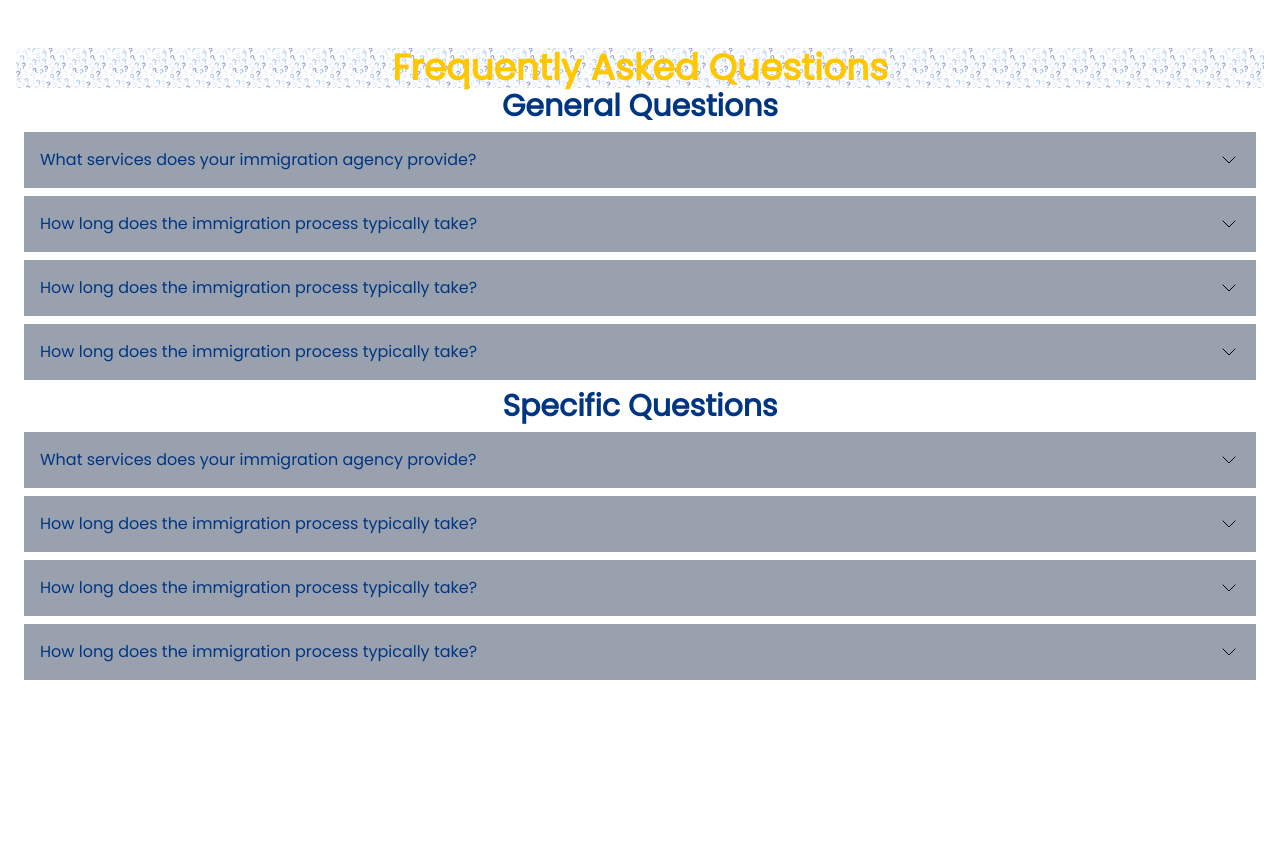
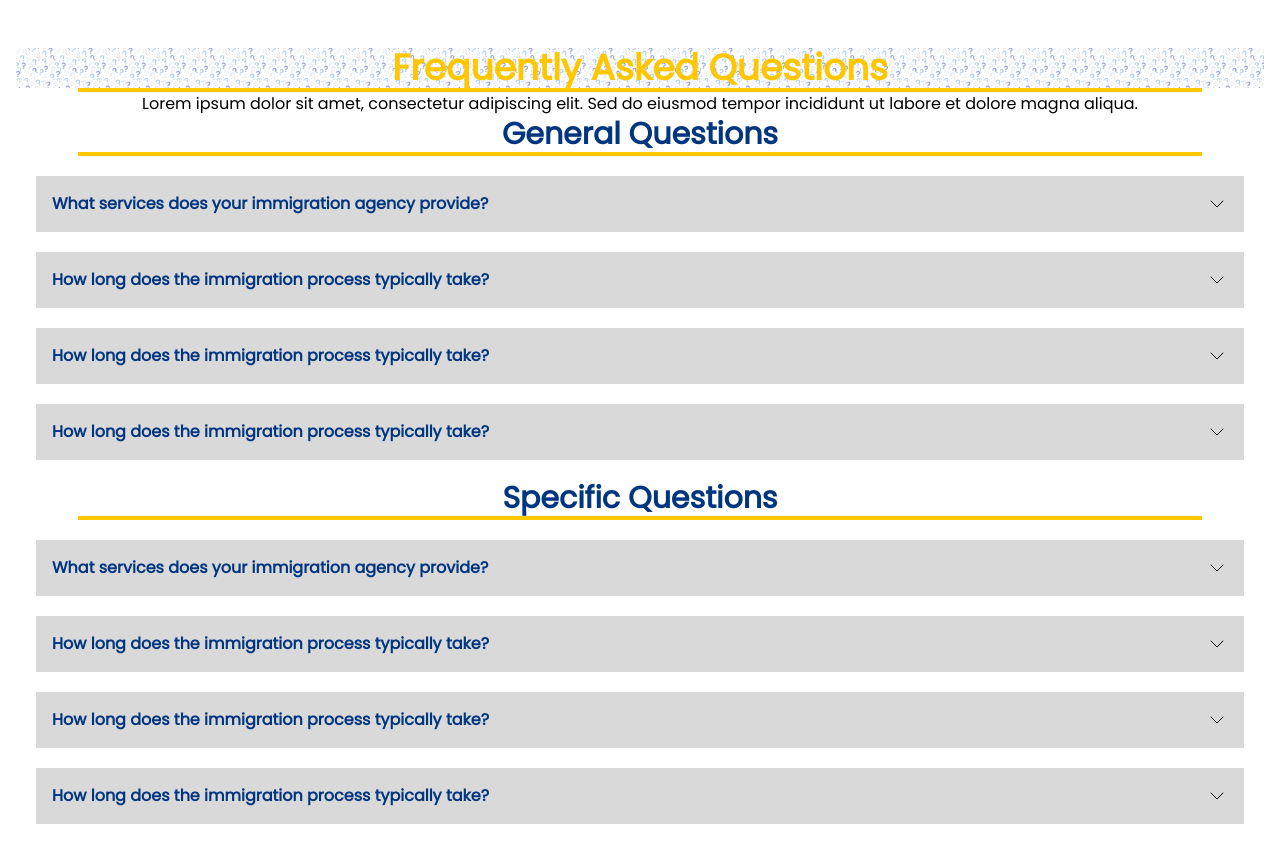
Before and after one commit to BestBow/Yooyyaa-Immigration-Consulting-Website, a React (Vite) app in the folder client/: page / in a window 1280 px wide. Shown: the top 862 px of the page. Before the commit the page ends 800 px from the top, so only its background shows below. Built offline with nearby package versions, Linux system fonts and the light colour scheme.

Commit message:
styling: Added Yellow lines, and changed box colors to match the given prototype design

```diff
--- a/client/src/components/FAQAccordion.jsx
+++ b/client/src/components/FAQAccordion.jsx
@@ -8,9 +8,9 @@ let AccordionItem = ({question, answer}) => {
   const [isPanelOpen, updatePanel] = useState(false);
 
 	return (
-		<div className="bg-gray-400 z-0 m-2 p-4">
+		<div className="bg-[#D9D9D9] m-5 p-4">
 			<div className="flex items-center justify-between">
-			<div className="text-[#003580]">{question}</div>
+			<div className="text-[#003580] font-semibold">{question}</div>
 				<svg
 					onClick={() => updatePanel(!isPanelOpen)}
 					xmlns="http://www.w3.org/2000/svg"
@@ -52,8 +52,9 @@ export default function FAQAccordion({ faq }) {
 	}
 
 	return (
-		<div className="">
+		<div className="overflow-auto">
 			<h3 className="text-center">General Questions</h3>
+			<span className='horizontal-line mx-auto'></span>
       {faq.map((qna) => (
         <AccordionItem
           question={qna.question}
@@ -64,6 +65,7 @@ export default function FAQAccordion({ faq }) {
 
 
 			<h3 className="text-center">Specific Questions</h3>
+			<span className='horizontal-line mx-auto'></span>
       {faq.map((qna) => (
         <AccordionItem
           question={qna.question}
--- a/client/src/pages/FAQ.jsx
+++ b/client/src/pages/FAQ.jsx
@@ -46,6 +46,10 @@ return (
     >
       Frequently Asked Questions
     </h1>
+    <span className='horizontal-line mx-auto'></span>
+    <p className='text-center'>
+    Lorem ipsum dolor sit amet, consectetur adipiscing elit. Sed do eiusmod tempor incididunt ut labore et dolore magna aliqua.
+    </p>
     <FAQAccordion faq={faqInfo} />
 
   </div>
--- a/client/src/styles/FAQ.module.css
+++ /dev/null
@@ -1,4 +0,0 @@
-
-.base-div{
-   color:#003580 !important;
-}
```
